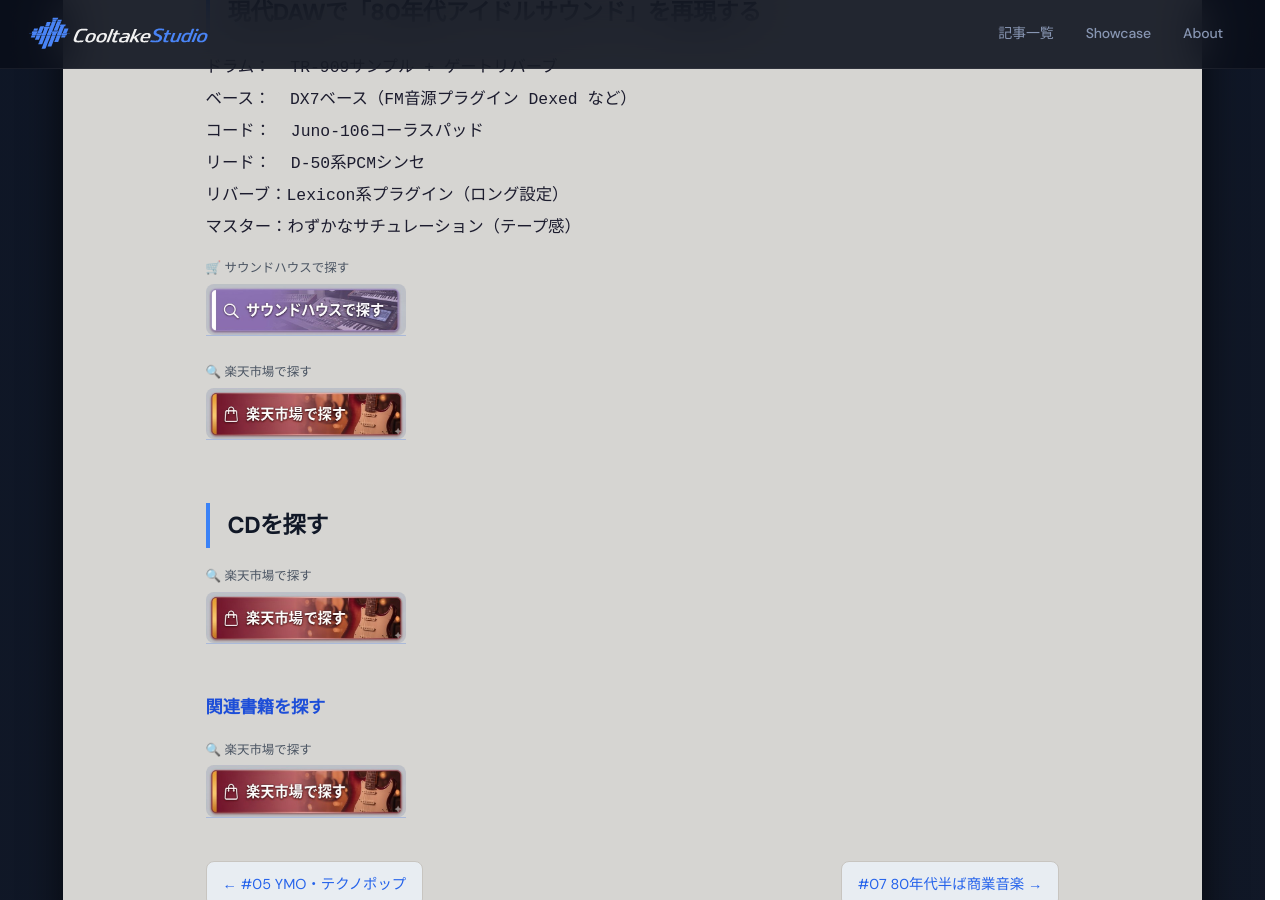
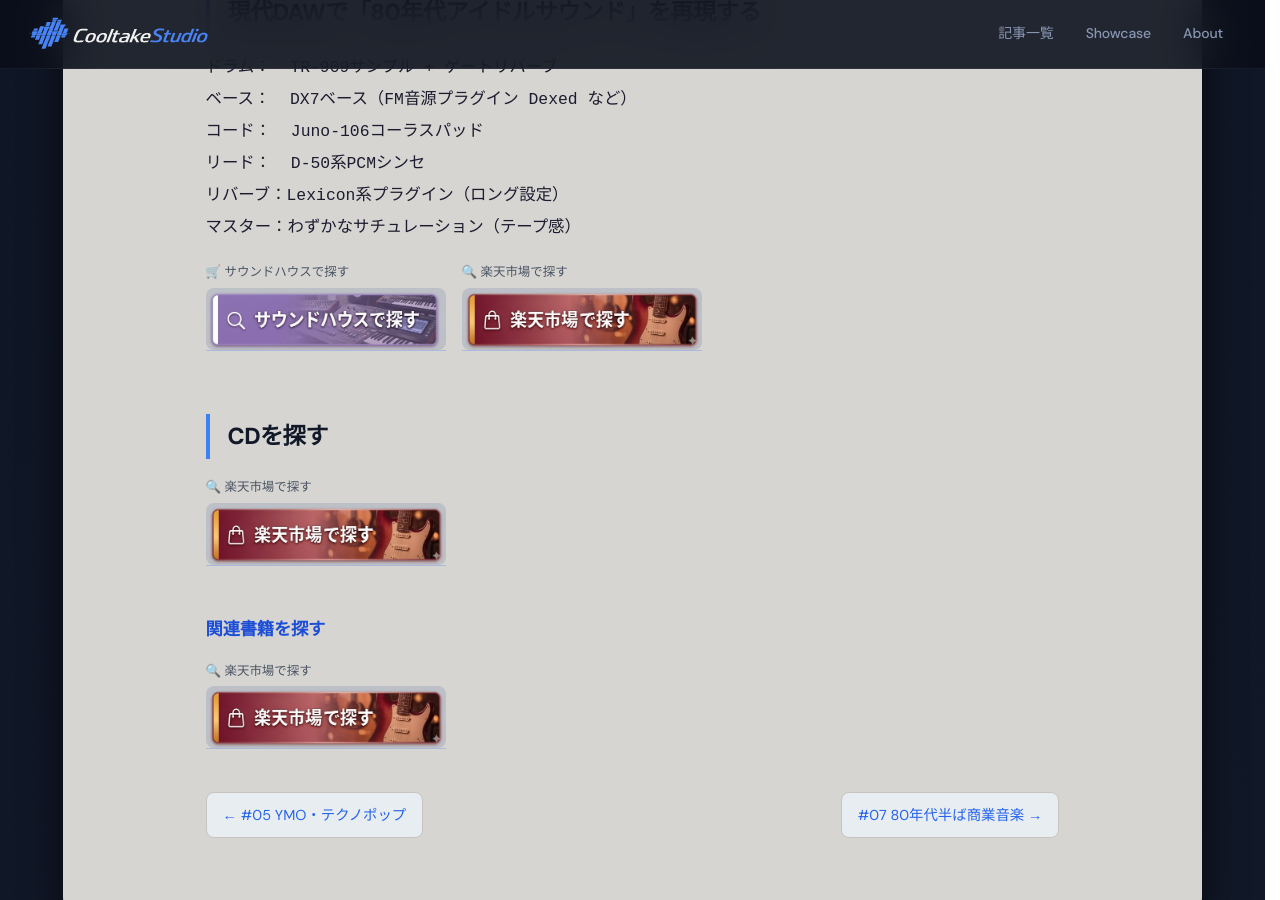
Before and after one commit to cooltake/cooltake-staging, a Jekyll site: the page built from _posts/2026-05-30-japan-music-06-80s-idol-production.md, in a window 1280 px wide and 900 px high, scrolled down 5072 px. Built offline with Jekyll 4.4.1, drawn with Linux system fonts in a browser that asks for light colours; some web fonts are replaced.

Commit message:
style: flex horizontal buttons + larger width in 2026-05-30-japan-music-06-80s-idol-production.md

````diff
--- a/_posts/2026-05-30-japan-music-06-80s-idol-production.md
+++ b/_posts/2026-05-30-japan-music-06-80s-idol-production.md
@@ -127,19 +127,22 @@
 マスター：わずかなサチュレーション（テープ感）
 ```
 
-<div style="margin:.8rem 0;"><span style="display:block;font-size:.78rem;color:#4b5563;margin-bottom:3px;margin-top:6px;">🛒 サウンドハウスで探す</span>
-<a href="https://h.accesstrade.net/sp/cc?rk=01001xqc00os63&url=https%3A%2F%2Fwww.soundhouse.co.jp%2Fsearch%2Findex%3Fs_category_cd%3D311" rel="nofollow" referrerpolicy="no-referrer-when-downgrade" style="display:inline-block;text-decoration:none;"><img src="/assets/images/btn-soundhouse.jpg" alt="サウンドハウスで探す" width="200" style="height:auto;border-radius:8px;display:block;"></a></div><div style="margin:.8rem 0;"><span style="display:block;font-size:.78rem;color:#4b5563;margin-bottom:3px;margin-top:6px;">🔍 楽天市場で探す</span>
-<a href="https://hb.afl.rakuten.co.jp/ichiba/0b15ddc7.28c5c9ed.0b15ddc8.5d23dd4d/?pc=https%3A%2F%2Fsearch.rakuten.co.jp%2Fsearch%2Fmall%2FDTM%20%E3%82%BD%E3%83%95%E3%83%88%E3%82%A6%E3%82%A7%E3%82%A2%2F" rel="nofollow" referrerpolicy="no-referrer-when-downgrade" style="display:inline-block;text-decoration:none;"><img src="/assets/images/btn-rakuten.jpg" alt="楽天市場で探す" width="200" style="height:auto;border-radius:8px;display:block;"></a></div>
+<div style="display:flex;flex-wrap:wrap;gap:1rem;margin:1rem 0;">
+<div><span style="display:block;font-size:.78rem;color:#4b5563;margin-bottom:4px;">🛒 サウンドハウスで探す</span>
+<a href="https://h.accesstrade.net/sp/cc?rk=01001xqc00os63&url=https%3A%2F%2Fwww.soundhouse.co.jp%2Fsearch%2Findex%3Fs_category_cd%3D311" rel="nofollow" referrerpolicy="no-referrer-when-downgrade" style="display:inline-block;text-decoration:none;"><img src="/assets/images/btn-soundhouse.jpg" alt="サウンドハウスで探す" width="240" style="height:auto;border-radius:8px;display:block;"></a></div>
+<div><span style="display:block;font-size:.78rem;color:#4b5563;margin-bottom:4px;">🔍 楽天市場で探す</span>
+<a href="https://hb.afl.rakuten.co.jp/ichiba/0b15ddc7.28c5c9ed.0b15ddc8.5d23dd4d/?pc=https%3A%2F%2Fsearch.rakuten.co.jp%2Fsearch%2Fmall%2FDTM%20%E3%82%BD%E3%83%95%E3%83%88%E3%82%A6%E3%82%A7%E3%82%A2%2F" rel="nofollow" referrerpolicy="no-referrer-when-downgrade" style="display:inline-block;text-decoration:none;"><img src="/assets/images/btn-rakuten.jpg" alt="楽天市場で探す" width="240" style="height:auto;border-radius:8px;display:block;"></a></div>
+</div>
 
 ## CDを探す
 
 <div style="margin:.8rem 0;"><span style="display:block;font-size:.78rem;color:#4b5563;margin-bottom:3px;margin-top:6px;">🔍 楽天市場で探す</span>
-<a href="https://hb.afl.rakuten.co.jp/ichiba/0b15ddc7.28c5c9ed.0b15ddc8.5d23dd4d/?pc=https%3A%2F%2Fsearch.rakuten.co.jp%2Fsearch%2Fmall%2F%E6%9D%BE%E7%94%B0%E8%81%96%E5%AD%90%20%E4%B8%AD%E6%A3%AE%E6%98%8E%E8%8F%9C%2080%E5%B9%B4%E4%BB%A3%20CD%2F" rel="nofollow" referrerpolicy="no-referrer-when-downgrade" style="display:inline-block;text-decoration:none;"><img src="/assets/images/btn-rakuten.jpg" alt="楽天市場で探す" width="200" style="height:auto;border-radius:8px;display:block;"></a></div>
+<a href="https://hb.afl.rakuten.co.jp/ichiba/0b15ddc7.28c5c9ed.0b15ddc8.5d23dd4d/?pc=https%3A%2F%2Fsearch.rakuten.co.jp%2Fsearch%2Fmall%2F%E6%9D%BE%E7%94%B0%E8%81%96%E5%AD%90%20%E4%B8%AD%E6%A3%AE%E6%98%8E%E8%8F%9C%2080%E5%B9%B4%E4%BB%A3%20CD%2F" rel="nofollow" referrerpolicy="no-referrer-when-downgrade" style="display:inline-block;text-decoration:none;"><img src="/assets/images/btn-rakuten.jpg" alt="楽天市場で探す" width="240" style="height:auto;border-radius:8px;display:block;"></a></div>
 
 ### 関連書籍を探す
 
 <div style="margin:.8rem 0;"><span style="display:block;font-size:.78rem;color:#4b5563;margin-bottom:3px;margin-top:6px;">🔍 楽天市場で探す</span>
-<a href="https://hb.afl.rakuten.co.jp/ichiba/0b15ddc7.28c5c9ed.0b15ddc8.5d23dd4d/?pc=https%3A%2F%2Fsearch.rakuten.co.jp%2Fsearch%2Fmall%2F%E9%9F%B3%E6%A5%BD%E5%88%B6%E4%BD%9C%20%E3%82%A2%E3%83%AC%E3%83%B3%E3%82%B8%20%E6%95%99%E5%89%87%E6%9C%AC%2F" rel="nofollow" referrerpolicy="no-referrer-when-downgrade" style="display:inline-block;text-decoration:none;"><img src="/assets/images/btn-rakuten.jpg" alt="楽天市場で探す" width="200" style="height:auto;border-radius:8px;display:block;"></a></div>
+<a href="https://hb.afl.rakuten.co.jp/ichiba/0b15ddc7.28c5c9ed.0b15ddc8.5d23dd4d/?pc=https%3A%2F%2Fsearch.rakuten.co.jp%2Fsearch%2Fmall%2F%E9%9F%B3%E6%A5%BD%E5%88%B6%E4%BD%9C%20%E3%82%A2%E3%83%AC%E3%83%B3%E3%82%B8%20%E6%95%99%E5%89%87%E6%9C%AC%2F" rel="nofollow" referrerpolicy="no-referrer-when-downgrade" style="display:inline-block;text-decoration:none;"><img src="/assets/images/btn-rakuten.jpg" alt="楽天市場で探す" width="240" style="height:auto;border-radius:8px;display:block;"></a></div>
 
 
 
````
